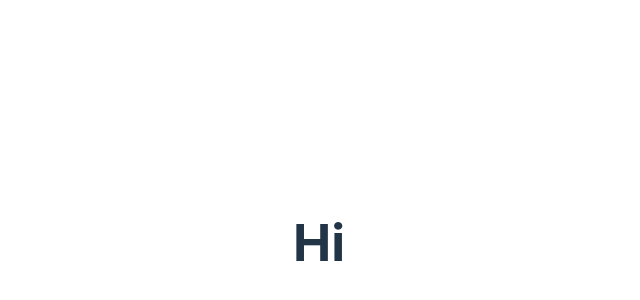
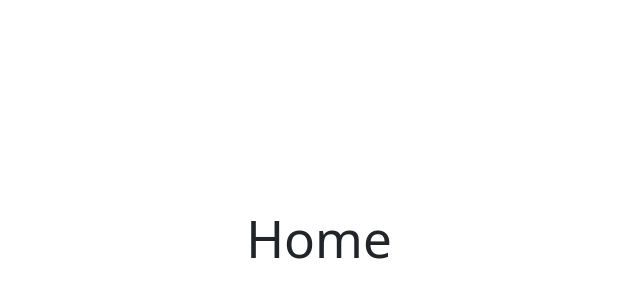
Before and after one commit to Martin2251/note-take, a React (Vite) app: page / in a window 1280 px wide. Shown: the part 158-458 px from the top of the page, without its empty margins (321-961 px from the left). Built offline with nearby package versions, Linux system fonts and the light colour scheme.

Commit message:
adding routes

```diff
--- a/src/App.tsx
+++ b/src/App.tsx
@@ -1,13 +1,20 @@
 import { useState } from 'react'
+import "bootstrap/dist/css/bootstrap.min.css"
 import reactLogo from './assets/react.svg'
 import './App.css'
+import { Navigate, Route, Routes } from 'react-router-dom'
 
 function App() {
   const [count, setCount] = useState(0)
 
   return (
     <div className="App">
-      <h1>Hi</h1>
+      <Routes>
+        <Route path="/" element={<h1>Home</h1>} />
+        <Route path="/new" element={<h1>New</h1>} />
+        <Route path="*" element={<Navigate to="/"/>} />
+      </Routes>
+
     </div>
   )
 }
--- a/src/main.tsx
+++ b/src/main.tsx
@@ -1,10 +1,13 @@
 import React from 'react'
 import ReactDOM from 'react-dom/client'
+import { BrowserRouter } from 'react-router-dom'
 import App from './App'
 import './index.css'
 
 ReactDOM.createRoot(document.getElementById('root') as HTMLElement).render(
   <React.StrictMode>
+    <BrowserRouter>
     <App />
+    </BrowserRouter>
   </React.StrictMode>
 )
```
